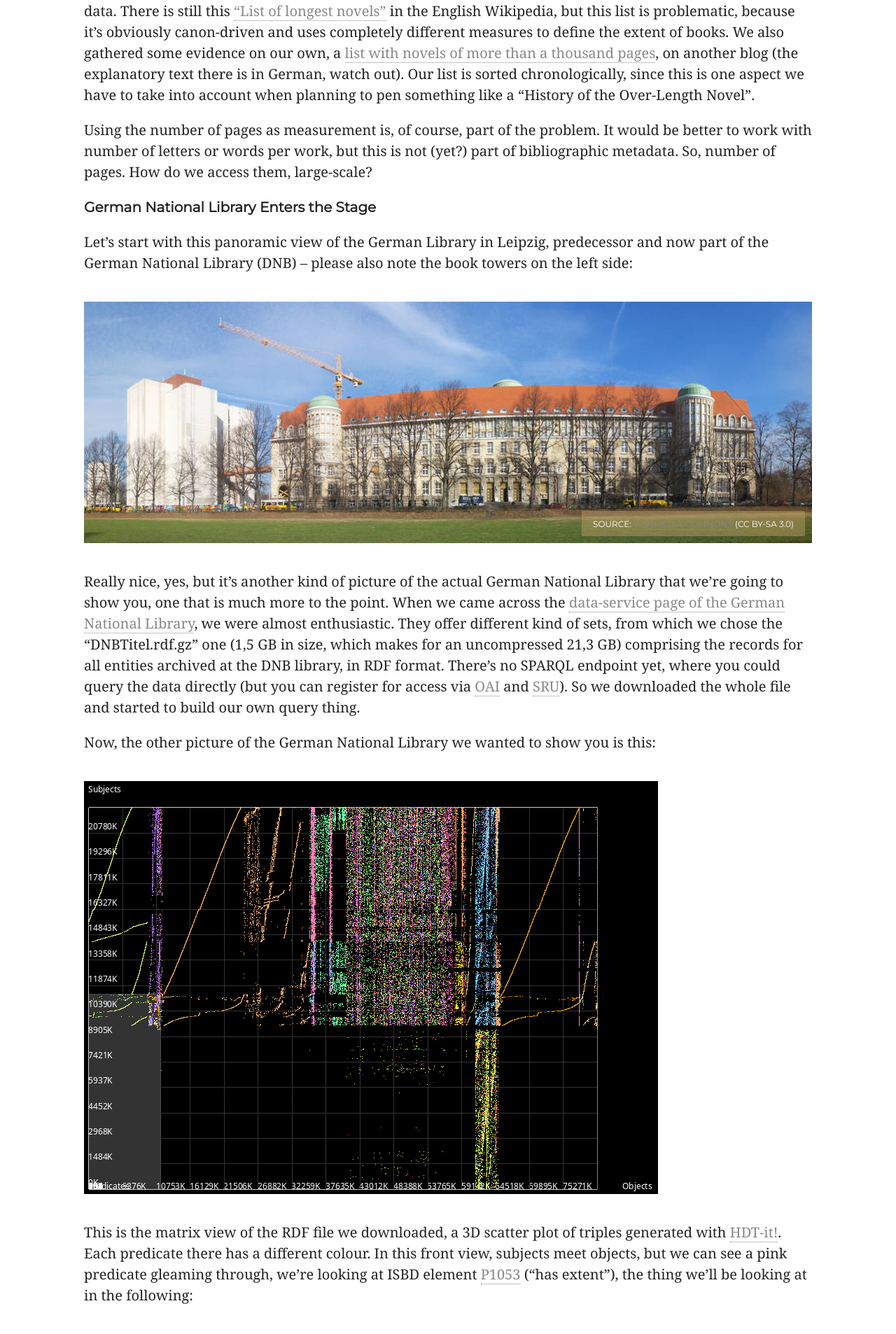
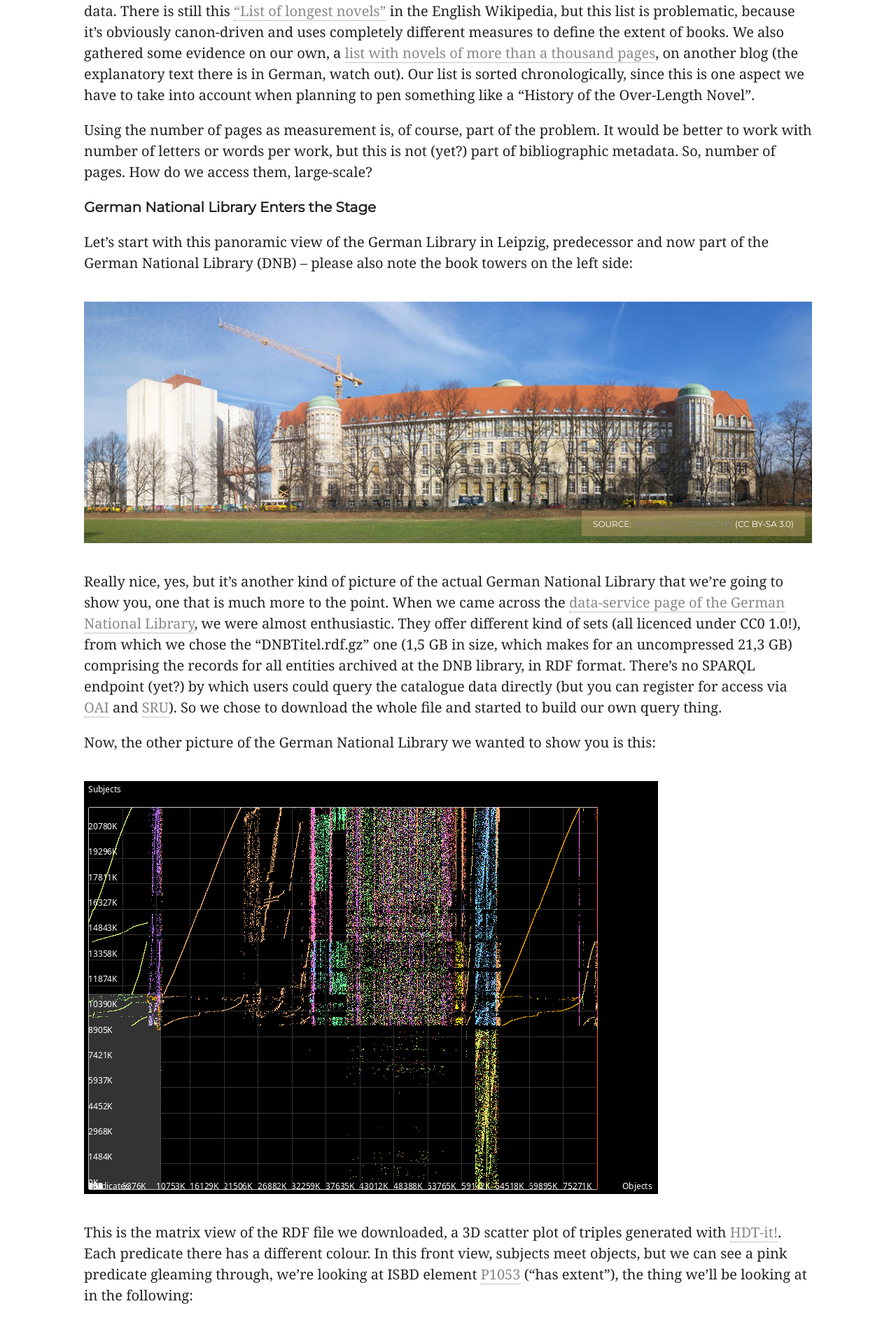
Before and after one commit to weltliteratur/blog, a Jekyll site: the page built from _posts/2016-05-25-Empirical-Data-on-Over-Length-Books.markdown, in a window 1280 px wide. Shown: the part 565-2471 px from the top of the page at 70% size. Built offline with Jekyll 4.4.1, drawn with Linux system fonts in a browser that asks for light colours; nearby versions of some CDN libraries; some web fonts are replaced; comment, search, counter and statistics services are not loaded; some of the changed text lies outside the part shown.

Commit message:
some more corrections

```diff
--- a/_posts/2016-05-25-Empirical-Data-on-Over-Length-Books.markdown
+++ b/_posts/2016-05-25-Empirical-Data-on-Over-Length-Books.markdown
@@ -21,7 +21,7 @@ Let's start with this panoramic view of the German Library in Leipzig, predecess
   <figcaption>Source: <a href="https://commons.wikimedia.org/wiki/File:Deutsche_Buecherei_(German_Library)_2008-Feb.jpg">Wikimedia Commons</a> (CC BY-SA 3.0)</figcaption>
 </figure>
 
-Really nice, yes, but it's another kind of picture of the actual German National Library that we're going to show you, one that is much more to the point. When we came across the [data-service page of the German National Library](http://datendienst.dnb.de/cgi-bin/mabit.pl?userID=opendata&pass=opendata&cmd=login), we were almost enthusiastic. They offer different kind of sets, from which we chose the "DNBTitel.rdf.gz" one (1,5 GB in size, which makes for an uncompressed 21,3 GB) comprising the records for all entities archived at the DNB library, in RDF format. There's no SPARQL endpoint yet, where you could query the data directly (but you can register for access via [OAI](http://www.dnb.de/oai) and [SRU](http://www.dnb.de/sru)). So we downloaded the whole file and started to build our own query thing.
+Really nice, yes, but it's another kind of picture of the actual German National Library that we're going to show you, one that is much more to the point. When we came across the [data-service page of the German National Library](http://datendienst.dnb.de/cgi-bin/mabit.pl?userID=opendata&pass=opendata&cmd=login), we were almost enthusiastic. They offer different kind of sets (all licenced under CC0 1.0!), from which we chose the "DNBTitel.rdf.gz" one (1,5 GB in size, which makes for an uncompressed 21,3 GB) comprising the records for all entities archived at the DNB library, in RDF format. There's no SPARQL endpoint (yet?) by which users could query the catalogue data directly (but you can register for access via [OAI](http://www.dnb.de/oai) and [SRU](http://www.dnb.de/sru)). So we chose to download the whole file and started to build our own query thing.
 
 Now, the other picture of the German National Library we wanted to show you is this:
 
```
Also changed, not shown: other parts of _posts/2016-05-25-Empirical-Data-on-Over-Length-Books.markdown (+1 -1 lines).
